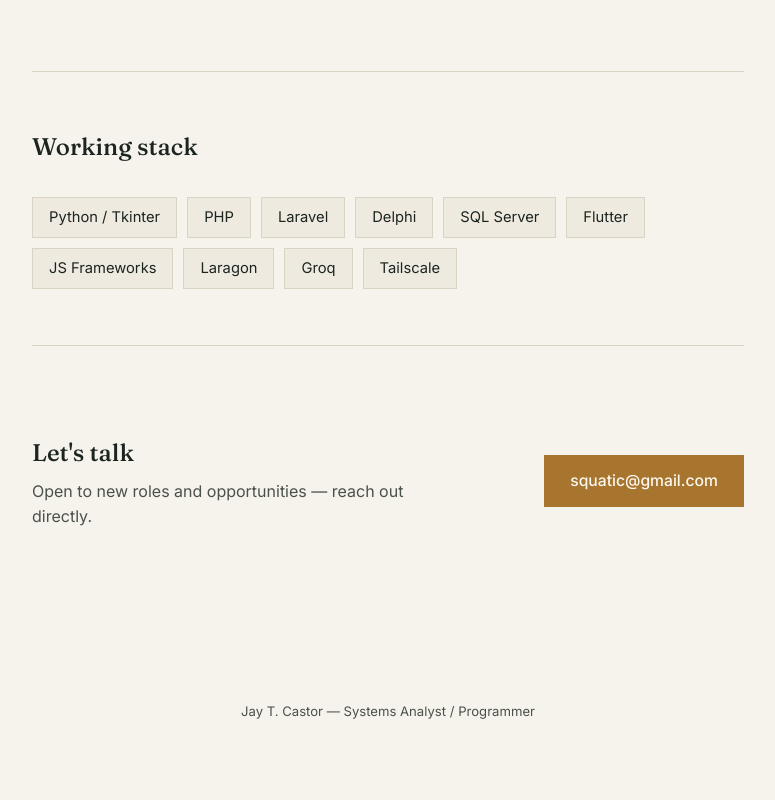
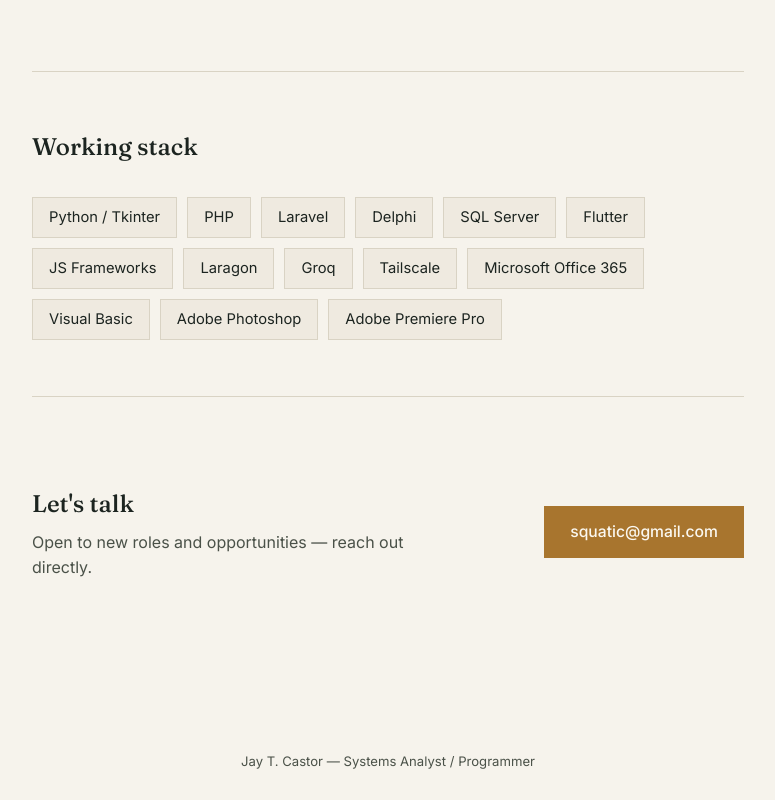
Before and after one commit to jaytcastor/jaytcastor.github.io, a plain HTML site: page index.html in a window 1280 px wide. Shown: the part 3893-4693 px from the top of the page, without its empty margins (252-1027 px from the left). Before the commit the page ends 4642 px from the top, so only its background shows below. Drawn offline with Linux system fonts and the light colour scheme.

Commit message:
Add files via upload

```diff
--- a/index.html
+++ b/index.html
@@ -390,6 +390,10 @@
       <span class="skill">Laragon</span>
       <span class="skill">Groq</span>
       <span class="skill">Tailscale</span>
+      <span class="skill">Microsoft Office 365</span>
+      <span class="skill">Visual Basic</span>
+      <span class="skill">Adobe Photoshop</span>
+      <span class="skill">Adobe Premiere Pro</span>
     </div>
   </section>
 
```
